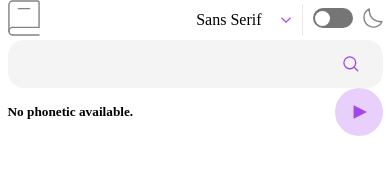
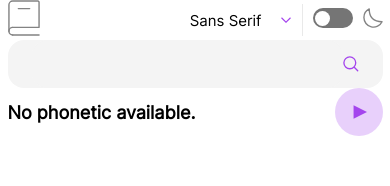
Before and after one commit to ElieB77/dictionary-app, a Next.js app in the folder dictionary-app/: page / in a window 390 px wide. Shown: the top 186 px of the page. Built offline with nearby package versions, Linux system fonts and the light colour scheme.

Commit message:
Add mixin responsive + Global typography.

```diff
--- a/dictionary-app/src/app/_components/atoms/Divider/index.tsx
+++ b/dictionary-app/src/app/_components/atoms/Divider/index.tsx
@@ -7,7 +7,7 @@ interface DividerProps {
 export const Divider = (props: DividerProps) => {
   return (
     <div className="__divider">
-      <p>{props.content}</p>
+      <h3>{props.content}</h3>
       <hr />
     </div>
   );
--- a/dictionary-app/src/app/_components/molecules/WordPhoneticAudio/index.tsx
+++ b/dictionary-app/src/app/_components/molecules/WordPhoneticAudio/index.tsx
@@ -10,8 +10,8 @@ export const WordPhoneticAudio = (props: WordPhoneticAudioProps) => {
   return (
     <div className="__word_phonetic_audio">
       <div>
-        <h2>{props.word}</h2>
-        <h5>{props.phonetic ? props.phonetic : "No phonetic available."}</h5>
+        <h1>{props.word}</h1>
+        <h2>{props.phonetic ? props.phonetic : "No phonetic available."}</h2>
       </div>
       {props.audioButton}
     </div>
--- a/dictionary-app/src/app/_styles/base/_index.scss
+++ b/dictionary-app/src/app/_styles/base/_index.scss
@@ -1 +1,2 @@
 @forward "reset";
+@forward "typography";
--- a/dictionary-app/src/app/_styles/base/_reset.scss
+++ b/dictionary-app/src/app/_styles/base/_reset.scss
@@ -1,3 +1,5 @@
+@use "../utils/variables" as *;
+
 * {
   margin: 0;
 }
@@ -9,3 +11,7 @@
   margin: 0;
   padding: 0;
 }
+
+body {
+  font-family: $inter-regular;
+}
--- /dev/null
+++ b/dictionary-app/src/app/_styles/base/_typography.scss
@@ -0,0 +1,32 @@
+@use "../utils/variables" as *;
+@use "../utils/mixins" as *;
+
+h1 {
+  font-size: 32px;
+  text-transform: lowercase;
+  @include responsive("md") {
+    font-size: 64px;
+  }
+}
+
+h2 {
+  font-size: 18px;
+  @include responsive("md") {
+    font-size: 24px;
+  }
+}
+
+h3 {
+  font-size: 16px;
+
+  @include responsive("md") {
+    font-size: 20px;
+  }
+}
+
+p {
+  font-size: 15px;
+  @include responsive("md") {
+    font-size: 18px;
+  }
+}
--- /dev/null
+++ b/dictionary-app/src/app/_styles/utils/_mixins.scss
@@ -0,0 +1,9 @@
+@use "./variables" as *;
+
+@mixin responsive($size) {
+  $query: map-get($breakpoints, $size);
+  $minWidth: map-get($query, min-width);
+  @media (min-width: #{$minWidth}) {
+    @content;
+  }
+}
--- a/dictionary-app/src/app/_styles/utils/_variables.scss
+++ b/dictionary-app/src/app/_styles/utils/_variables.scss
@@ -23,12 +23,12 @@ $desktop: 1440px;
 
 $breakpoints: (
   "sm": (
-    max-width: $mobile,
+    min-width: $mobile,
   ),
   "md": (
-    max-width: $tablet,
+    min-width: $tablet,
   ),
   "lg": (
-    max-width: $desktop,
+    min-width: $desktop,
   ),
 );
```
